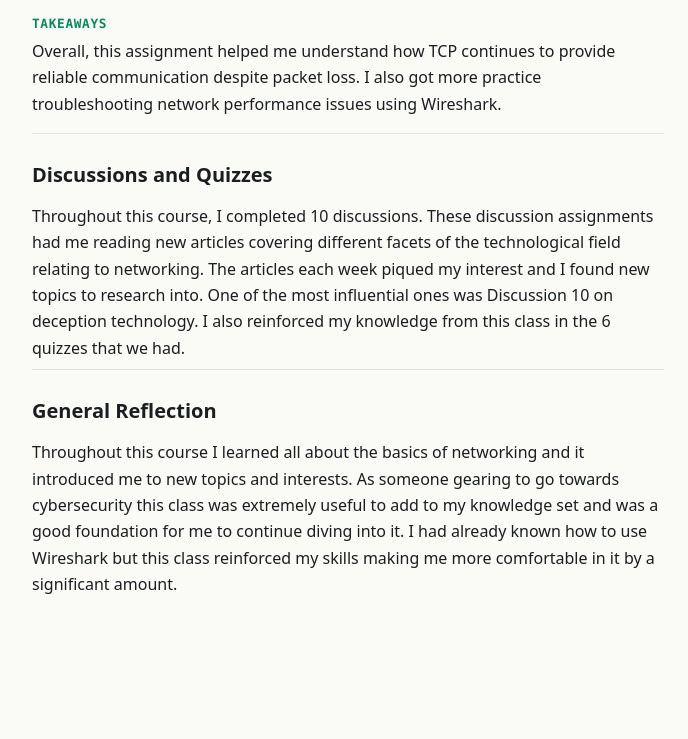
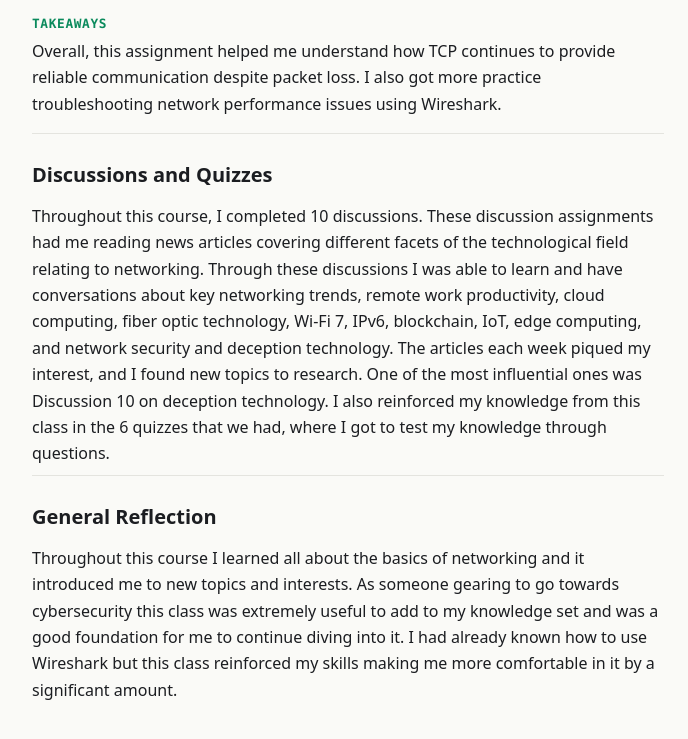
Before and after one commit to austeja-iva/class-site, a plain HTML site: page courses/cnt3004.html in a window 1280 px wide. Shown: the part 2935-3674 px from the top of the page, without its empty margins (292-980 px from the left). Before the commit the page ends 3605 px from the top, so only its background shows below. Drawn offline with Linux system fonts and the light colour scheme.

Commit message:
edit course

```diff
--- a/courses/cnt3004.html
+++ b/courses/cnt3004.html
@@ -79,7 +79,7 @@
 
     <section class="assignment">
       <h2>Discussions and Quizzes</h2>
-      <p>Throughout this course, I completed 10 discussions. These discussion assignments had me reading new articles covering different facets of the technological field relating to networking. The articles each week piqued my interest and I found new topics to research into. One of the most influential ones was Discussion 10 on deception technology. I also reinforced my knowledge from this class in the 6 quizzes that we had. </p>
+      <p>Throughout this course, I completed 10 discussions. These discussion assignments had me reading news articles covering different facets of the technological field relating to networking. Through these discussions I was able to learn and have conversations about key networking trends, remote work productivity, cloud computing, fiber optic technology, Wi-Fi 7, IPv6, blockchain, IoT, edge computing, and network security and deception technology. The articles each week piqued my interest, and I found new topics to research. One of the most influential ones was Discussion 10 on deception technology. I also reinforced my knowledge from this class in the 6 quizzes that we had, where I got to test my knowledge through questions.
     <section class="assignment">
       <h2>General Reflection</h2>
       <p>Throughout this course I learned all about the basics of networking and it introduced me to new topics and interests. As someone gearing to go towards cybersecurity this class was extremely useful to add to my knowledge set and was a good foundation for me to continue diving into it. I had already known how to use Wireshark but this class reinforced my skills making me more comfortable in it by a significant amount.
```
